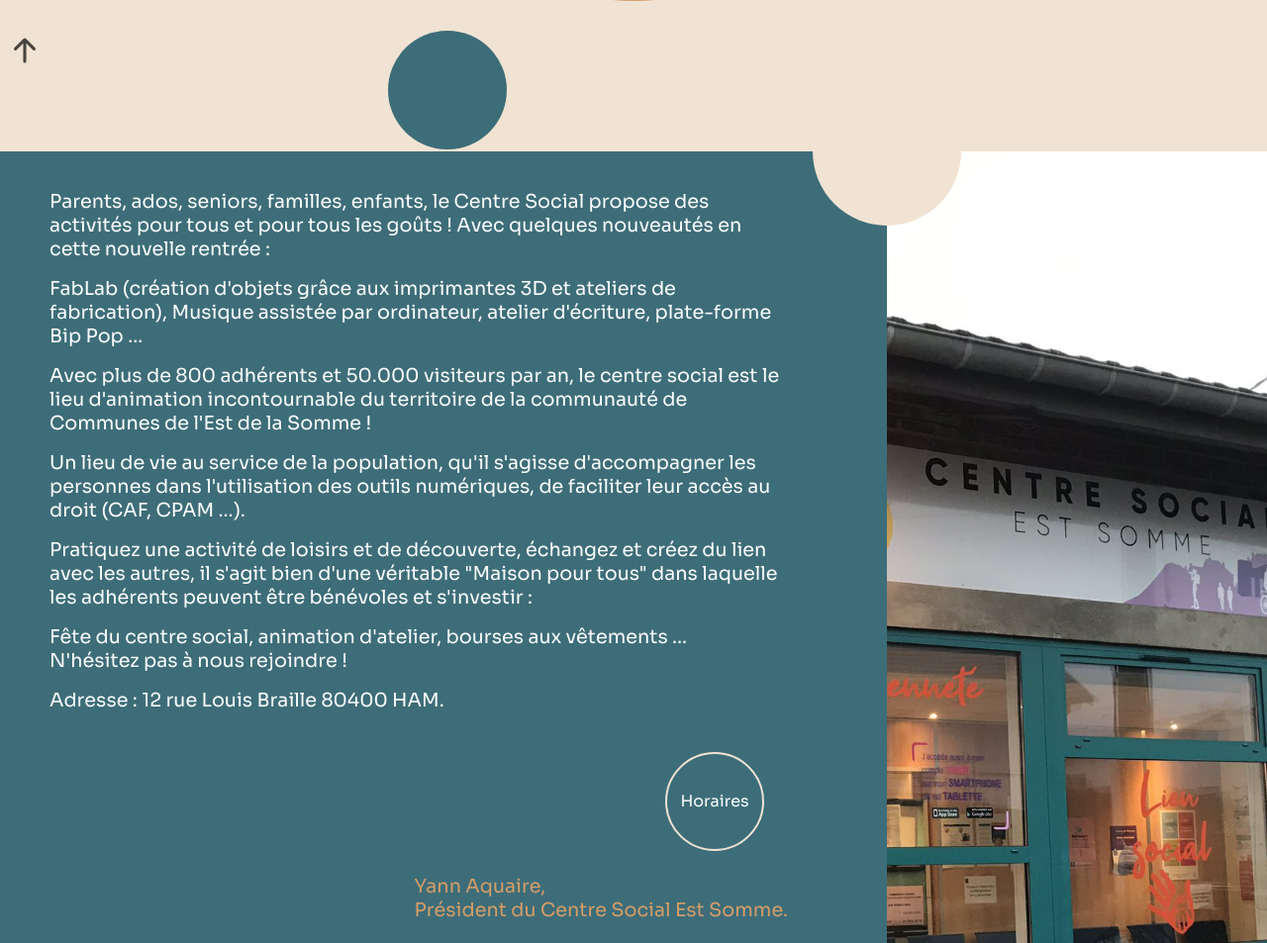
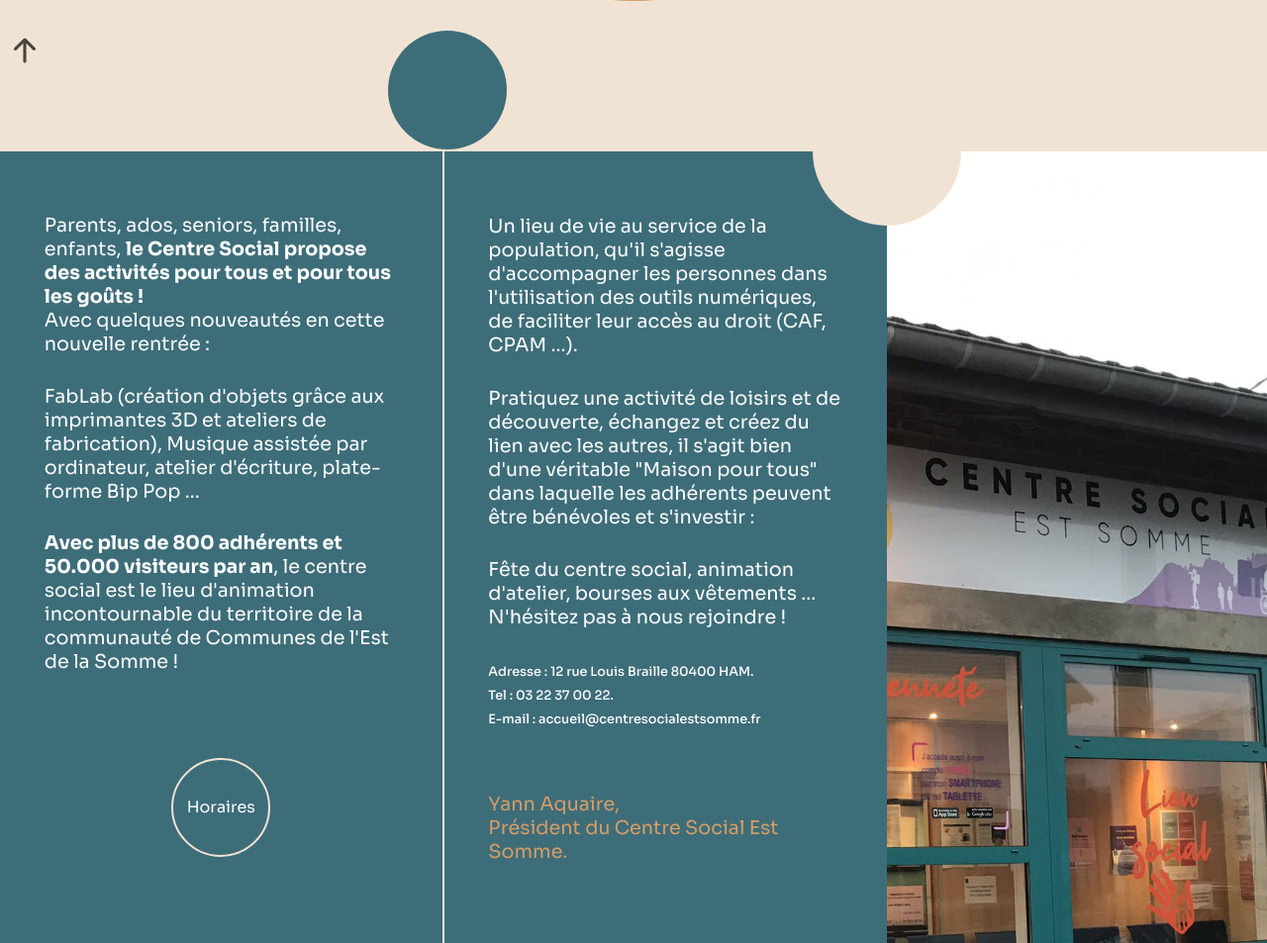
Before and after one commit to Dizth/ECF1-Studi-CSES, a PHP site: page /About.html in a window 1280 px wide. Shown: the part 709-1662 px from the top of the page at 99% size. Run offline with PHP 8.4, Linux system fonts and the light colour scheme; style sheets or scripts are compiled from the project's sources.

Commit message:
SEO done

```diff
--- a/About.html
+++ b/About.html
@@ -4,6 +4,7 @@
     <meta charset="UTF-8">
     <meta http-equiv="X-UA-Compatible" content="IE=edge">
     <meta name="viewport" content="width=device-width, initial-scale=1.0">
+    <meta name="description" content="Informations générales sur votre Centre social Est Somme.">
     <link rel="stylesheet" href="https://cdn.jsdelivr.net/npm/bootstrap@4.6.1/dist/css/bootstrap.min.css" integrity="sha384-zCbKRCUGaJDkqS1kPbPd7TveP5iyJE0EjAuZQTgFLD2ylzuqKfdKlfG/eSrtxUkn" crossorigin="anonymous">
     <link rel="stylesheet" href="./styles/AboutStyle.css">
     <link rel="stylesheet" href="./styles/MenuStyle.css">
@@ -12,6 +13,31 @@
     <link rel="preconnect" href="https://fonts.gstatic.com" crossorigin>
     <link href="https://fonts.googleapis.com/css2?family=Sora:wght@200;400;500;700&display=swap" rel="stylesheet">
     <title>CSES - A propos</title>
+
+    <!-- Balisage JSON-LD généré par l'outil d'aide au balisage de données structurées de Google -->
+    <script type="application/ld+json">
+    {
+      "@context" : "http://schema.org",
+      "@type" : "LocalBusiness",
+      "name" : "Centre Social",
+      "telephone" : "03 22 37 00 22",
+      "email" : "accueil@centresocialestsomme.fr",
+      "address" : {
+        "@type" : "PostalAddress",
+        "streetAddress" : "12 rue Louis Braille",
+        "addressLocality" : "HAM",
+        "addressRegion" : "territoire de la communauté de Communes de l'Est de la Somme",
+        "postalCode" : "80400"
+      },
+      "openingHoursSpecification" : {
+        "@type" : "OpeningHoursSpecification",
+        "dayOfWeek" : {
+          "@type" : "DayOfWeek",
+          "name" : "Horaires"
+        }
+      }
+    }
+    </script>
 </head>
 <body>
     <nav>
@@ -32,7 +58,9 @@
             </svg>
     </button>
     <div class="menu-container" id="menuContainer">
-        <div class="outside-menu" id="outsideMenu"></div>
+        <div class="outside-menu" id="outsideMenu">
+
+        </div>
         <div class="menu-wrapper" id="menuWrapper">
             <img src="./img/CSES-logo2.png" alt="">
             <ul class="list-group list-group-flush menu-list">
@@ -72,30 +100,37 @@
     <main>
         <article>
             <section class="text-wrapper">
-                <ul id="textReveal">
+                <ul class="text-reveal">
                     <li>
                         <p>
-                            Parents, ados, seniors, familles, enfants, le Centre Social propose
-                            des activités pour tous et pour tous les goûts !
+                            Parents, ados, seniors, familles, enfants, <strong>le Centre Social propose
+                            des activités pour tous et pour tous les goûts !</strong> <br>
                             Avec quelques nouveautés en cette nouvelle rentrée :
                         </p>
                     </li>
                     <li>
                         <p>
-                            FabLab (création d'objets grâce aux imprimantes 3D et ateliers de fabrication),
-                            Musique assistée par ordinateur, atelier d'écriture, plate-forme Bip Pop ...
+                            <em>FabLab (création d'objets grâce aux imprimantes 3D et ateliers de fabrication),
+                            Musique assistée par ordinateur, atelier d'écriture, plate-forme Bip Pop ...</em>
                         </p>
                     </li>
                     <li>
                         <p>
-                            Avec plus de 800 adhérents et 50.000 visiteurs par an, le centre social est le lieu
-                            d'animation incontournable du territoire de la communauté de Communes de l'Est de la Somme !
+                            <strong>Avec plus de 800 adhérents et 50.000 visiteurs par an</strong>, <em>le centre social est le lieu
+                            d'animation incontournable du territoire de la communauté de Communes de l'Est de la Somme !</em>
                         </p>
                     </li>
+                    <li class="btn-time-wrapper">
+                        <button class="btn-time" type="button" data-toggle="modal" data-target="#openingTime">
+                            Horaires
+                        </button>
+                    </li>
+                </ul>
+                <ul class="text-reveal">
                     <li>
                         <p>
-                            Un lieu de vie au service de la population, qu'il s'agisse d'accompagner les personnes dans
-                            l'utilisation des outils numériques, de faciliter leur accès au droit (CAF, CPAM ...).
+                            <em>Un lieu de vie au service de la population, qu'il s'agisse d'accompagner les personnes dans
+                            l'utilisation des outils numériques, de faciliter leur accès au droit (CAF, CPAM ...).</em>
                         </p>
                     </li>
                     <li>
@@ -113,19 +148,16 @@
                         </p>
                     </li>
                     <li>
-                        <p>
-                            Adresse : 12 rue Louis Braille 80400 HAM.
+                        <p class="small-info">
+                            Adresse : 12 rue Louis Braille 80400 HAM. <br>
+                            Tel : 03 22 37 00 22. <br>
+                            E-mail : accueil@centresocialestsomme.fr
                         </p>
-                    </li>
-                    <li class="btn-time-wrapper">
-                        <button class="btn-time" type="button" data-toggle="modal" data-target="#openingTime">
-                            Horaires
-                        </button>
                     </li>
                     <li>
                         <p>
-                            Yann Aquaire, <br>
-                            Président du Centre Social Est Somme.
+                            <em>Yann Aquaire, <br>
+                            Président du Centre Social Est Somme.</em>
                         </p>
                     </li>
                 </ul>
@@ -137,6 +169,7 @@
                 <img src="./img/CSES2cut.jpg" alt="">
             </section>
         </article>
+
         <div class="modal fade" id="openingTime" tabindex="-1" role="dialog" aria-labelledby="openingTime" aria-hidden="true">
             <div class="modal-dialog modal-dialog-centered" role="document">
               <div class="modal-content">
--- a/events.html
+++ b/events.html
@@ -4,6 +4,7 @@
     <meta charset="UTF-8">
     <meta http-equiv="X-UA-Compatible" content="IE=edge">
     <meta name="viewport" content="width=device-width, initial-scale=1.0">
+    <meta name="description" content="Informations sur les événements du Centre social Est Somme.">
     <link rel="stylesheet" href="https://cdn.jsdelivr.net/npm/bootstrap@4.6.1/dist/css/bootstrap.min.css" integrity="sha384-zCbKRCUGaJDkqS1kPbPd7TveP5iyJE0EjAuZQTgFLD2ylzuqKfdKlfG/eSrtxUkn" crossorigin="anonymous">
     <link rel="stylesheet" href="./styles/EventStyle.css">
     <link rel="stylesheet" href="./styles/MenuStyle.css">
@@ -123,7 +124,7 @@
                     </div>
                     <div class="card-body mx-sm-5">
                         <h2 class="card-title py-2">Tournoi : Warhammer 40 000</h2>
-                        <p class="card-text">Bienvenue dans Warhammer 40,000, le passionnant hobby du jeu de guerre sur table ! <br><br>
+                        <p class="card-text"><em>Bienvenue dans Warhammer 40 000, le passionnant hobby du jeu de guerre sur table !</em><br><br>
                         Le jeu a pour cadre les ténèbres d’un lointain futur, <br>
                         où de puissantes armées s’affrontent sur d’innombrables mondes déchirés par la guerre, <br> alors que l’Humanité fait face seule à la menace des hérétiques, <br>
                         des mutants et des extraterrestres.
--- a/index.html
+++ b/index.html
@@ -347,10 +347,6 @@
                 <video id="musicVid" autoplay muted="" loop="infinite" src="./videos/music.mp4"></video>
                 <video id="ludoVid" autoplay muted="" loop="infinite" src="./videos/ludo.mp4"></video>
                 <video id="infoVid" autoplay muted="" loop="infinite" src="./videos/computer.mp4"></video>
-
-                <div class="placeholder">
-
-                </div>
             </div>
             <div class="ball-shortcut first">
 
--- a/styles/AboutStyle.css
+++ b/styles/AboutStyle.css
@@ -93,29 +82,35 @@ article {
   transition: opacity 250ms ease-in;
 }
 
-section ul {
+.text-wrapper ul {
   width: 100%;
+  padding: 0;
   display: flex;
   flex-direction: column;
-  padding: 0;
+  justify-content: space-evenly;
 }
 
-section ul li {
+.text-wrapper ul li {
   height: auto;
   overflow: hidden;
 }
-section ul li:last-child {
-  display: flex;
-  justify-content: start;
+.text-wrapper ul li .small-info {
+  font-size: 0.8rem;
+  font-weight: 500;
 }
-section ul li:last-child > p {
+.text-wrapper ul li:last-child {
+  margin-top: 32px;
+}
+.text-wrapper ul li:last-child > p {
   color: #d69d66;
   font-size: 1.2rem;
+  float: right;
 }
 
 ul li p {
   line-height: 1.5rem;
   font-size: 1.2rem;
+  font-weight: 400;
   transform: translateY(200%);
   color: #ffffff;
 }
@@ -123,8 +118,14 @@ ul li button {
   transform: translateY(200%);
 }
 
+em {
+  font-style: normal;
+}
+
 .btn-time-wrapper {
+  text-align: center;
   padding: 1.5rem;
+  list-style: none;
 }
 .btn-time-wrapper .btn-time {
   width: 100px;
@@ -132,23 +133,21 @@ ul li button {
   border: 2px #f1e3d3 solid;
   background-color: transparent;
   border-radius: 50%;
-  float: right;
   color: #ffffff;
-  transition: border 250ms ease-out;
-}
-.btn-time-wrapper .btn-time:hover {
-  border: 2px #d69d66 solid;
-  transition: border 150ms ease-in;
-}
-
-.open-times > p {
-  font-size: 0.8rem;
-  font-weight: 600;
 }
 
 ul li .active {
   transform: translateY(0%);
   transition: transform 1s ease-out;
+}
+
+.activeBtn {
+  transform: translateY(0%);
+  transition: transform 1s ease-out, border 150ms ease-in;
+}
+.activeBtn:hover {
+  border: 2px #d69d66 solid;
+  transition: border 150ms ease-in;
 }
 
 .img-wrapper {
--- a/styles/AboutStyle.scss
+++ b/styles/AboutStyle.scss
@@ -70,30 +55,34 @@ article {
     transition: opacity 250ms ease-in;
 }
 
-section ul {
+.text-wrapper ul {
     width: 100%;
+    padding: 0;
     display: flex;
     flex-direction: column;
-    padding: 0;
+    justify-content: space-evenly;
 }
 
-section ul li {
+.text-wrapper ul li {
     height: auto;
     overflow: hidden;
+    & .small-info {
+        @include font(0.8rem, 500)
+    }
     &:last-child {
-        display: flex;
-        justify-content: start;
+        margin-top: 32px;
     }
     &:last-child > p {
         color: $gold;
         font-size: 1.2rem;
+        float: right;
     }
 }
 
 ul li {
     & p {
         line-height: 1.5rem;
-        font-size: 1.2rem;
+        @include font(1.2rem, 400);
         transform: translateY(200%);
         color: $navColor;
     }
@@ -102,31 +91,35 @@ ul li {
     }
 }
 
+em {
+    font-style: normal;
+}
+
 .btn-time-wrapper {
+    text-align: center;
     padding: 1.5rem;
+    list-style: none;
     & .btn-time {
         @include widthHeight(100px, 100px);
         border: 2px $bodyColor solid;
         background-color: transparent;
         border-radius: 50%;
-        float: right;
         color: $navColor;
-        transition: border 250ms ease-out;
-        &:hover {
-            border: 2px $gold solid;
-            transition: border 150ms ease-in;
-        }
     }
-}
-
-
-.open-times > p{
-    @include font(0.8rem, 600);
 }
 
 ul li .active{
     transform: translateY(0%);
     transition: transform 1s ease-out;
+}
+
+.activeBtn {
+    transform: translateY(0%);
+    transition: transform 1s ease-out, border 150ms ease-in;;
+    &:hover {
+        border: 2px $gold solid;
+        transition: border 150ms ease-in;
+    }
 }
 
 .img-wrapper {
--- a/styles/Mediaqueries/mediaqueries.css
+++ b/styles/Mediaqueries/mediaqueries.css
@@ -117,28 +117,9 @@
     width: 80%;
     border-radius: 5px;
   }
-  .main-container .side-cover .placeholder {
-    width: 90px;
-    height: 90px;
-    background-size: contain;
-    background-image: url(/img/play.png);
-  }
 
   article {
     height: 100vh;
-  }
-
-  .text-wrapper {
-    width: 70%;
-    padding: 100px 100px 50px 50px;
-  }
-
-  .btn-time > button {
-    float: left;
-  }
-
-  section ul li:last-child {
-    justify-content: end;
   }
 
   .img-wrapper {
@@ -153,6 +134,21 @@
   header > div > h1 {
     font-size: 2.5rem;
   }
+
+  .text-wrapper {
+    flex-direction: row;
+    align-items: stretch;
+    width: 70%;
+    padding: 0;
+  }
+  .text-wrapper ul {
+    margin-top: 0;
+    margin-bottom: 0;
+    padding: 50px 3.5vw;
+  }
+  .text-wrapper ul:first-of-type {
+    border-right: 2px #f1e3d3 solid;
+  }
 }
 
 /*# sourceMappingURL=mediaqueries.css.map */
--- a/styles/Mediaqueries/mediaqueries.scss
+++ b/styles/Mediaqueries/mediaqueries.scss
@@ -39,7 +39,6 @@
             @include widthHeight(38px, 38px);
         }
     }
-
 }
 
 @media screen and (min-width: 992px) {
@@ -99,7 +98,6 @@
             box-shadow: 0px 3px 10px black;
             transition: box-shadow 100ms ease-in;
         }
-
     }
 
     .main-container {
@@ -117,33 +115,13 @@
                 width: 80%;
                 border-radius: 5px;
             }
-            & .placeholder {
-                width: 90px;
-                height: 90px;
-                background-size: contain;
-                background-image: url(/img/play.png);
-            }
         }
     }
 
     //About page
-
     article {
         height: 100vh;
     }
-
-    .text-wrapper {
-        width: 70%;
-        padding: 100px 100px 50px 50px;
-    }
-
-    .btn-time > button{
-            float: left;
-    }
-
-    section ul li:last-child {
-            justify-content: end;
-        }
 
     .img-wrapper {
        display: block;
@@ -158,4 +136,19 @@
             font-size: 2.5rem;
     }
 
+    .text-wrapper {
+        flex-direction: row;
+        align-items: stretch;
+        width: 70%;
+        padding: 0;
+        & ul {
+            margin-top: 0;
+            margin-bottom: 0;
+            padding: 50px 3.5vw;
+        }
+        & ul:first-of-type {
+            border-right: 2px $bodyColor solid;
+        }
+    }
+
 }
--- a/styles/SASS/_mixins.scss
+++ b/styles/SASS/_mixins.scss
@@ -6,24 +6,14 @@
     align-items: $align-items;
 }
 
-@mixin button($padding, $border-radius, $background) {
-    padding: $padding;
-    border: none;
-    border-radius: $border-radius;
-    background: $background;
-}
-
-@mixin backgroundSizePosition($width, $height) {
-    background-position: center top;
-    background-size: auto 100%;
-    background-repeat: no-repeat;
-    height: $height;
-    width: $width;
-}
-
 @mixin widthHeight($width, $height) {
     width: $width;
     height: $height;
+}
+
+@mixin maxWidthHeight($width, $height) {
+    max-width: $width;
+    max-height: $height;
 }
 
 @mixin font($size, $weight) {
--- a/styles/SASS/_placeholders.scss
+++ b/styles/SASS/_placeholders.scss
@@ -8,3 +8,18 @@
     width: 100%;
     text-align: center;
 }
+
+%aboutBall {
+    content: "";
+        display: flex;
+        justify-content: center;
+        align-items: center;
+        width: 10vw;
+        height: 10vw;
+        min-width: 70px;
+        min-height: 70px;
+        max-width: 120px;
+        max-height: 120px;
+        border-radius: 50%;
+        position: absolute;
+}
--- a/styles/style.css
+++ b/styles/style.css
@@ -166,9 +166,9 @@ main {
 .rounded-img div {
   width: 50vw;
   height: 50vw;
-  border-radius: 50%;
   max-width: 300px;
   max-height: 300px;
+  border-radius: 50%;
 }
 .rounded-img .cooking-img {
   background: center/cover no-repeat url(../img/cuisine.jpg);
@@ -222,7 +222,7 @@ section .second {
 
 .time-info {
   font-size: 0.8rem;
-  font-weight: 600;
+  font-weight: 500;
 }
 
 video {
--- a/styles/style.scss
+++ b/styles/style.scss
@@ -51,8 +51,7 @@ main {
     & .container-width > div > a {
             border-radius: 50%;
             @include widthHeight(13vw, 13vw);
-            max-width: 100px;
-            max-height: 100px;
+            @include maxWidthHeight(100px, 100px);
     }
     & .container-width {
         position: relative;
@@ -61,8 +60,7 @@ main {
 
 .grid-item {
     @include flex(16vw, 16vw, center, center);
-    max-width: 100px;
-    max-height: 100px;
+    @include maxWidthHeight(100px, 100px);
     background-color: $navColor;
     position: relative;
     & img {
@@ -130,9 +128,8 @@ main {
     @include flex(100%, 100%, center, center);
     & div {
         @include widthHeight(50vw, 50vw);
+        @include maxWidthHeight(300px, 300px);
         border-radius: 50%;
-        max-width: 300px;
-        max-height: 300px;
     }
     & .cooking-img {
         background: center / cover no-repeat url(../img/cuisine.jpg);
@@ -192,7 +189,7 @@ section {
 }
 
 .time-info {
-    @include font(0.8rem, 600);
+    @include font(0.8rem, 500);
 }
 
 video {
```
Also changed, not shown: other parts of styles/AboutStyle.css (+17 -28 lines), other parts of styles/AboutStyle.scss (+5 -20 lines), scripts/scriptAbout.js (+7 -2 lines), 3 other files.
